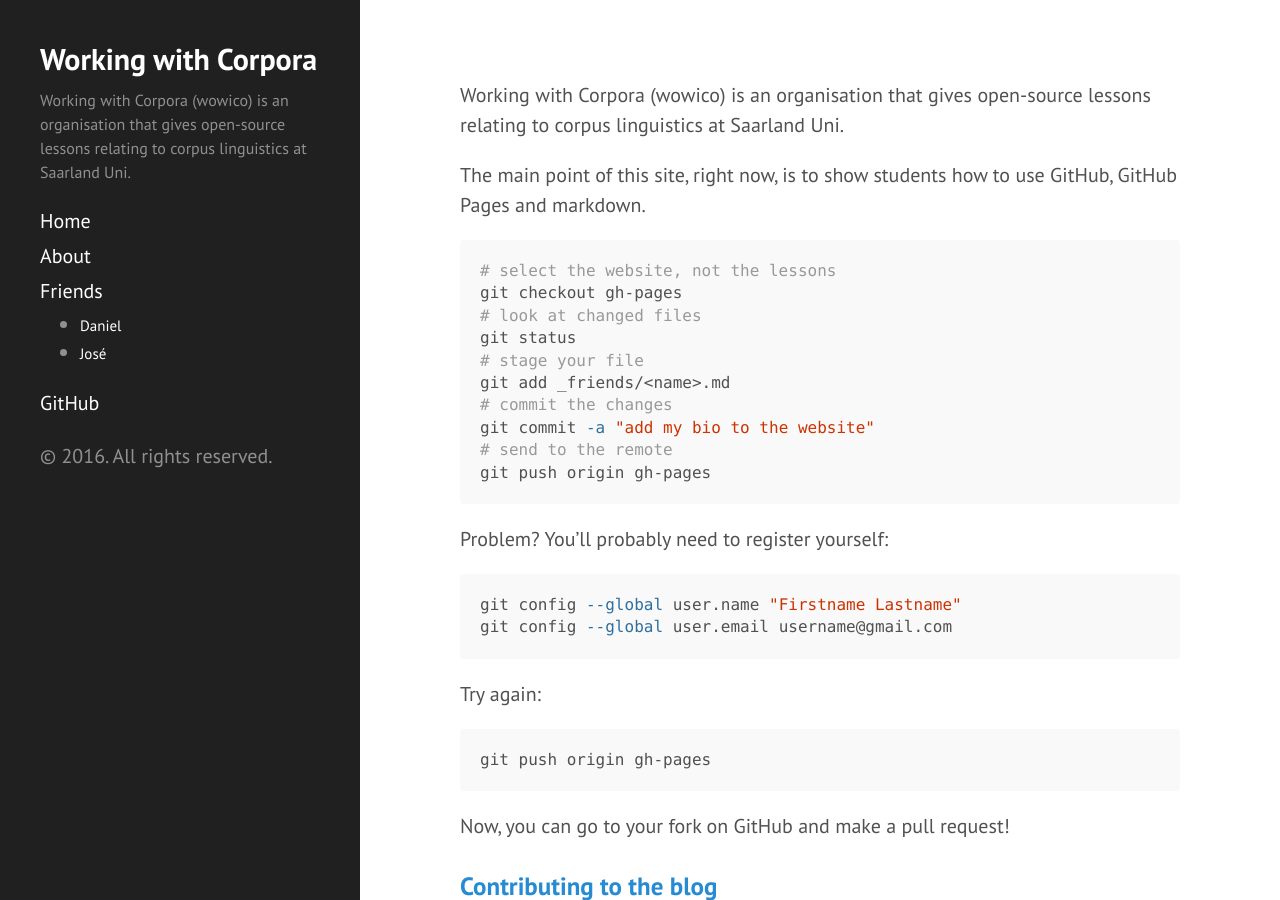
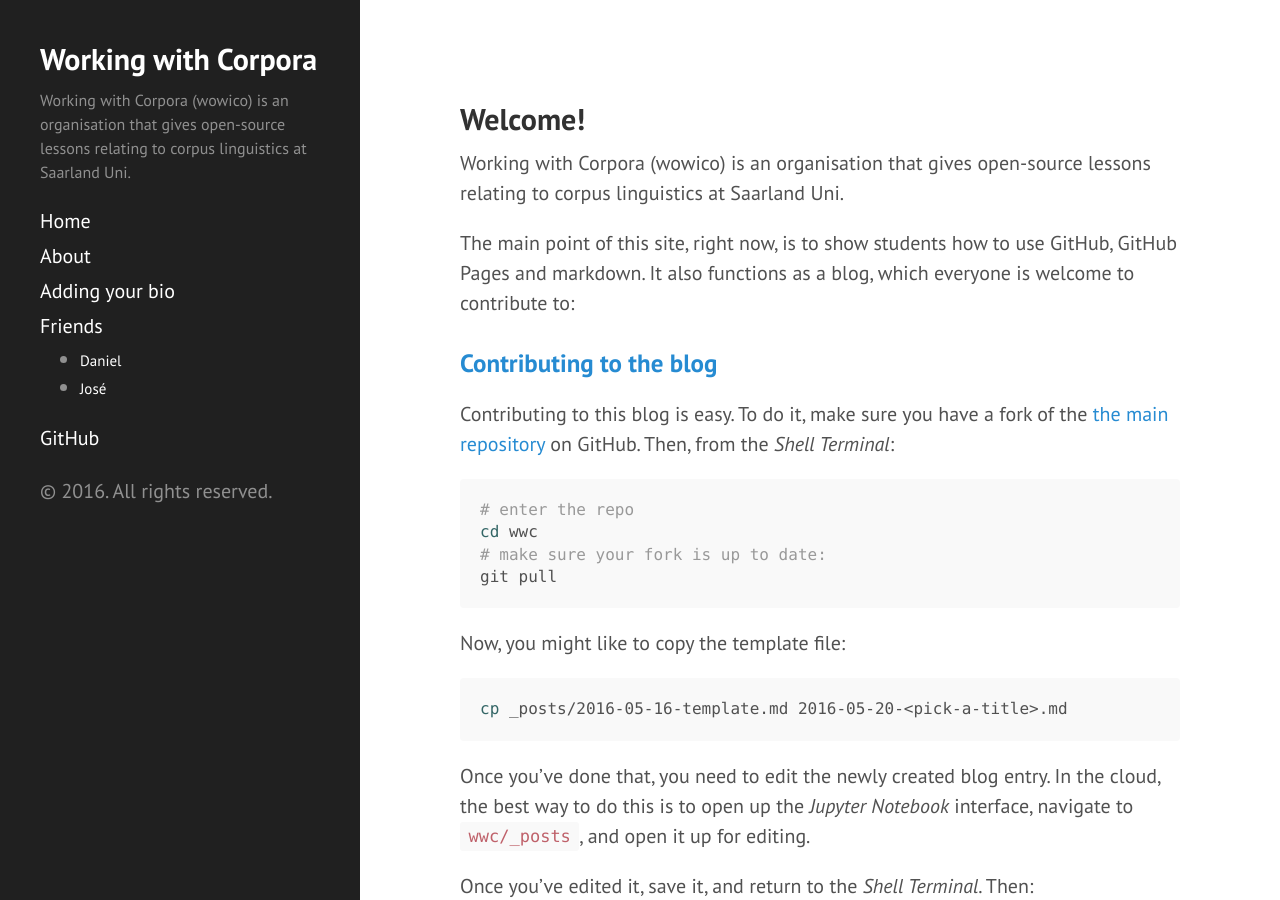
Before and after one commit to wowico/wwc, a Jekyll site: the page built from index.md, in a window 1280 px wide and 900 px high. Built offline with Jekyll 4.4.1, drawn with Linux system fonts in a browser that asks for light colours.

Commit message:
add page for bio help

````diff
--- a/index.md
+++ b/index.md
@@ -6,37 +6,12 @@
 layout: default
 ---
 
+Welcome!
+---------
+
 Working with Corpora (wowico) is an organisation that gives open-source lessons relating to corpus linguistics at Saarland Uni.
 
-The main point of this site, right now, is to show students how to use GitHub, GitHub Pages and markdown.
-
-```shell
-# select the website, not the lessons
-git checkout gh-pages
-# look at changed files
-git status
-# stage your file
-git add _friends/<name>.md
-# commit the changes
-git commit -a "add my bio to the website"
-# send to the remote
-git push origin gh-pages
-```
-
-Problem? You'll probably need to register yourself:
-
-```shell
-git config --global user.name "Firstname Lastname"
-git config --global user.email username@gmail.com
-```
-
-Try again:
-
-```shell
-git push origin gh-pages
-```
-
-Now, you can go to your fork on GitHub and make a pull request!
+The main point of this site, right now, is to show students how to use GitHub, GitHub Pages and markdown. It also functions as a blog, which everyone is welcome to contribute to:
 
 {% for page in site.posts %}
 {% if page.title != "Template" %}
````
Also changed, not shown: add_profile.md (added, +60 -0 lines).
